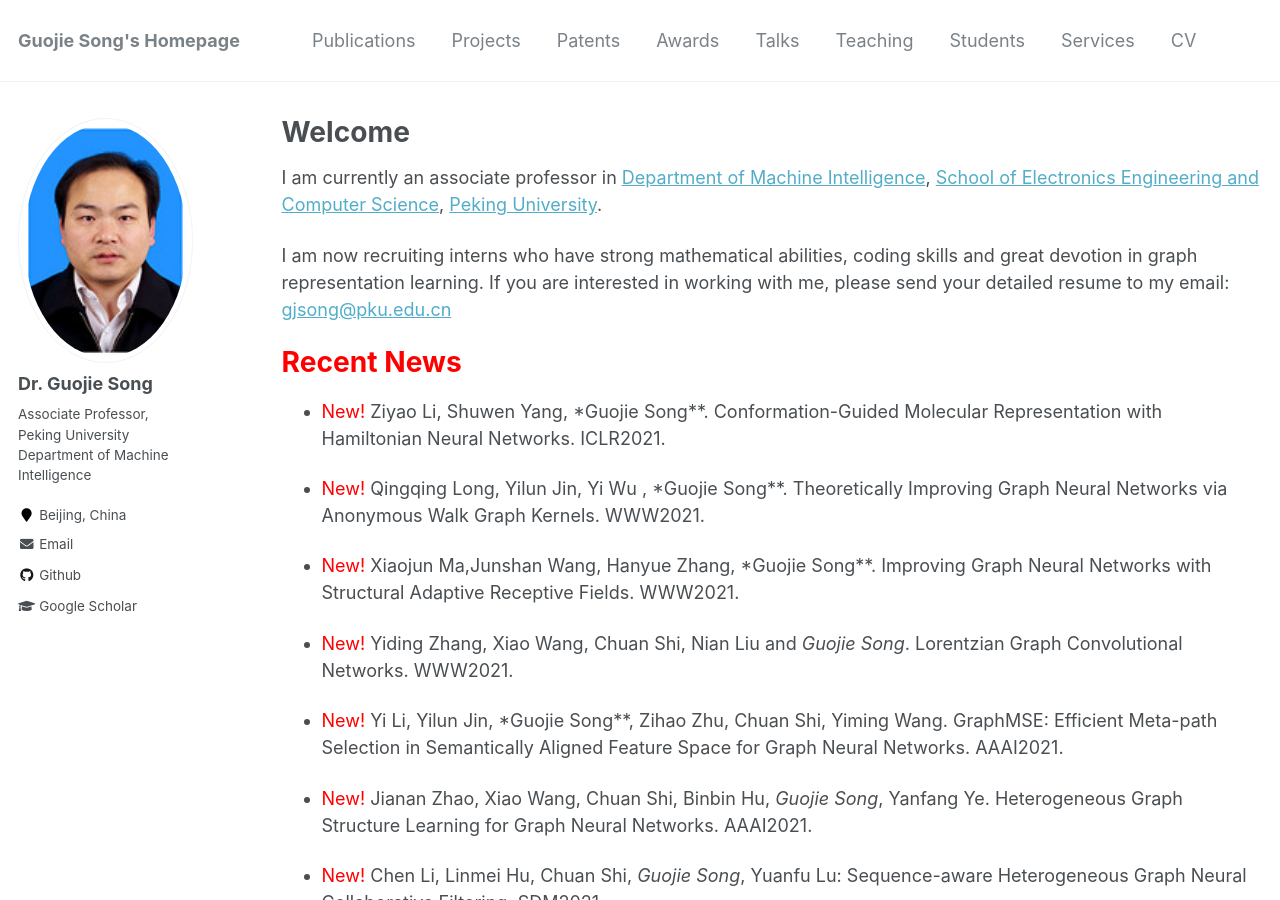
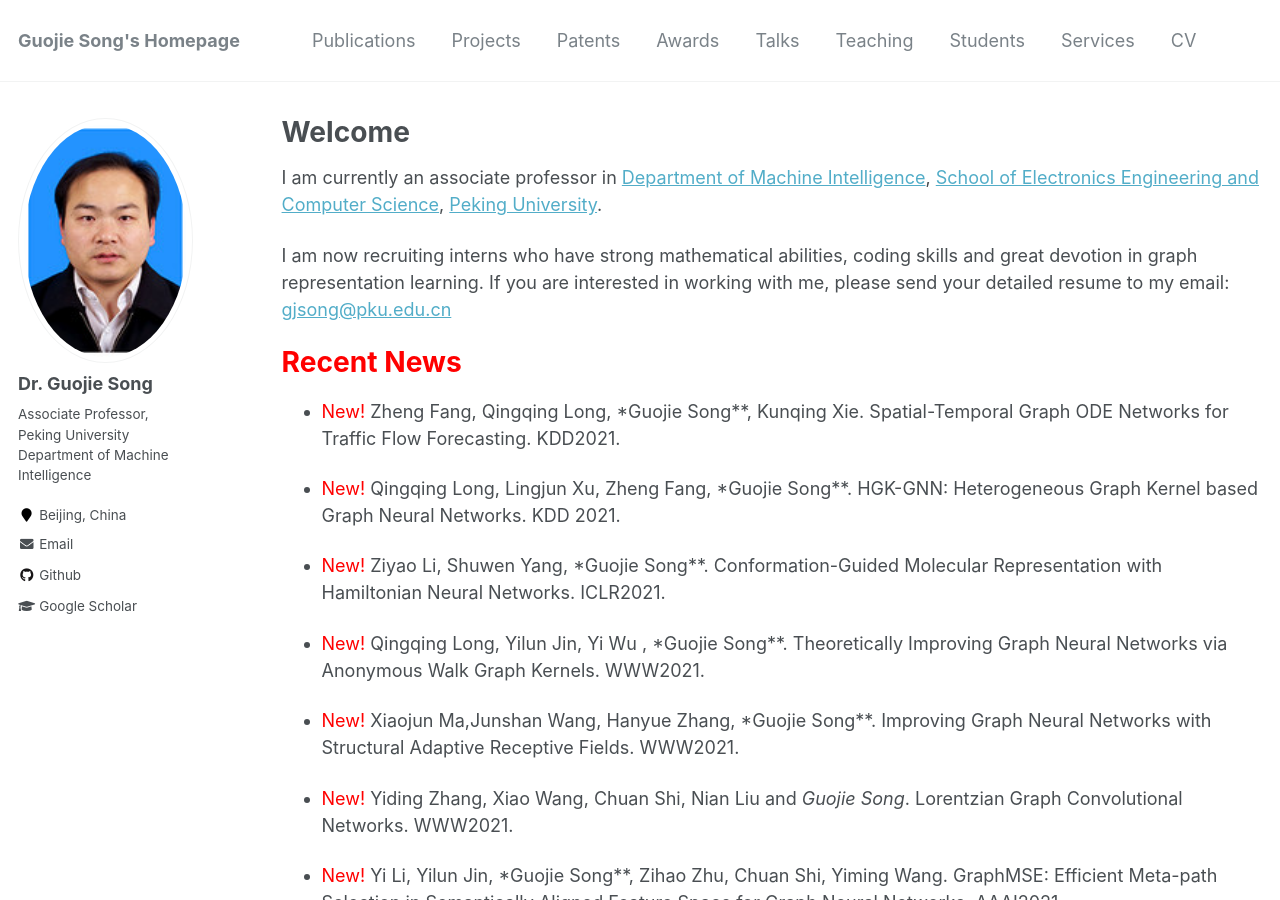
Before and after one commit to gjsong-pku/gjsong-pku.github.io, a Jekyll site: the page built from _pages/about.md, in a window 1280 px wide and 900 px high. Built offline with Jekyll 4.4.1, drawn with Linux system fonts in a browser that asks for light colours.

Commit message:
Update about.md

```diff
--- a/_pages/about.md
+++ b/_pages/about.md
@@ -16,6 +16,10 @@ I am now recruiting interns who have strong mathematical abilities, coding skill
 
 <span style='color:red'>Recent News</span>
 ======
+- <span style="color:red">New!</span> Zheng Fang, Qingqing Long, *Guojie Song**, Kunqing Xie. Spatial-Temporal Graph ODE Networks for Traffic Flow Forecasting. KDD2021.
+
+- <span style="color:red">New!</span> Qingqing Long, Lingjun Xu, Zheng Fang, *Guojie Song**. HGK-GNN: Heterogeneous Graph Kernel based Graph Neural Networks. KDD 2021.
+
 - <span style="color:red">New!</span> Ziyao Li, Shuwen Yang, *Guojie Song**. Conformation-Guided Molecular Representation with Hamiltonian Neural Networks. ICLR2021.
 
 - <span style="color:red">New!</span> 	Qingqing Long, Yilun Jin, Yi Wu , *Guojie Song**. Theoretically Improving Graph Neural Networks via Anonymous Walk Graph Kernels. WWW2021.
```
